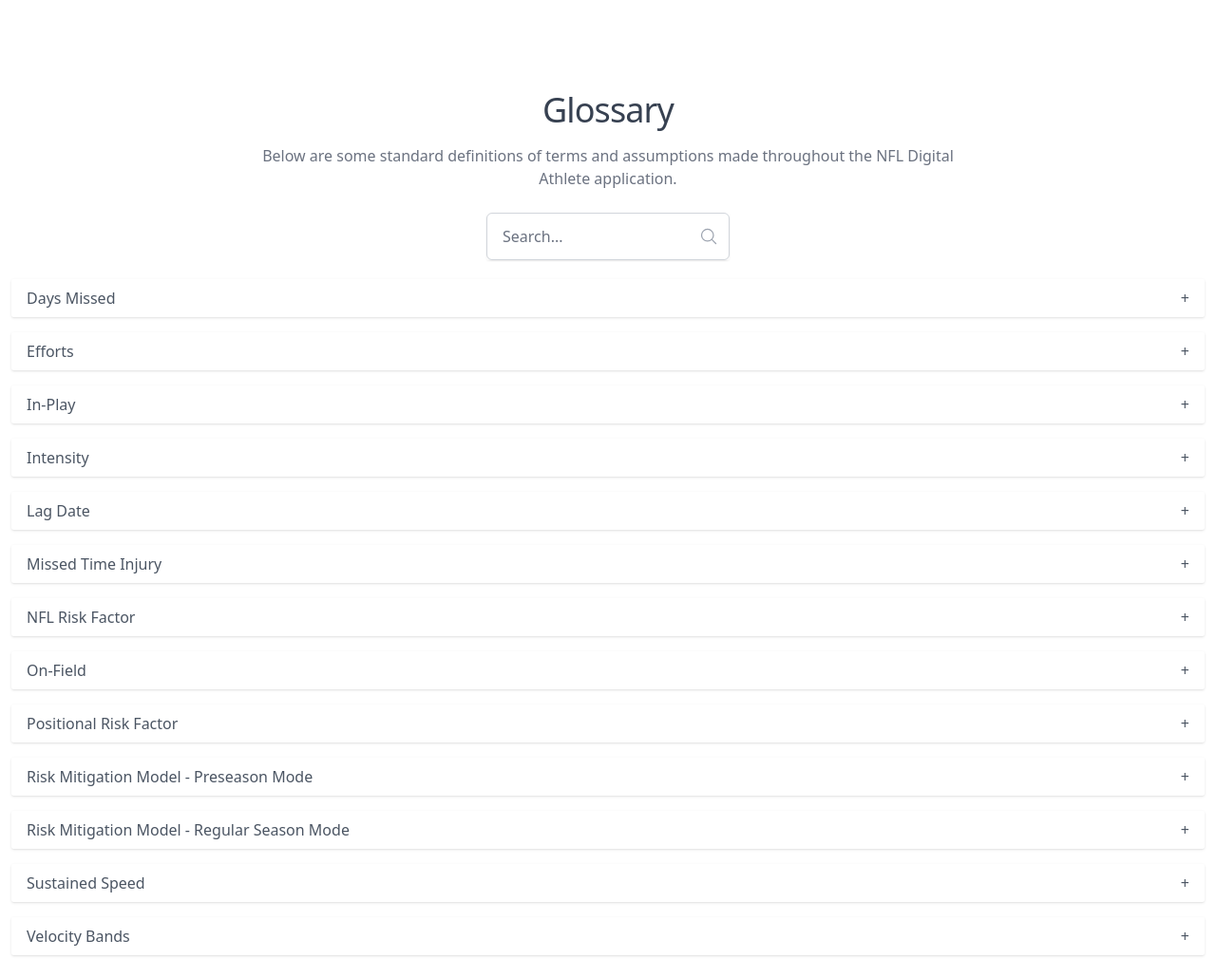
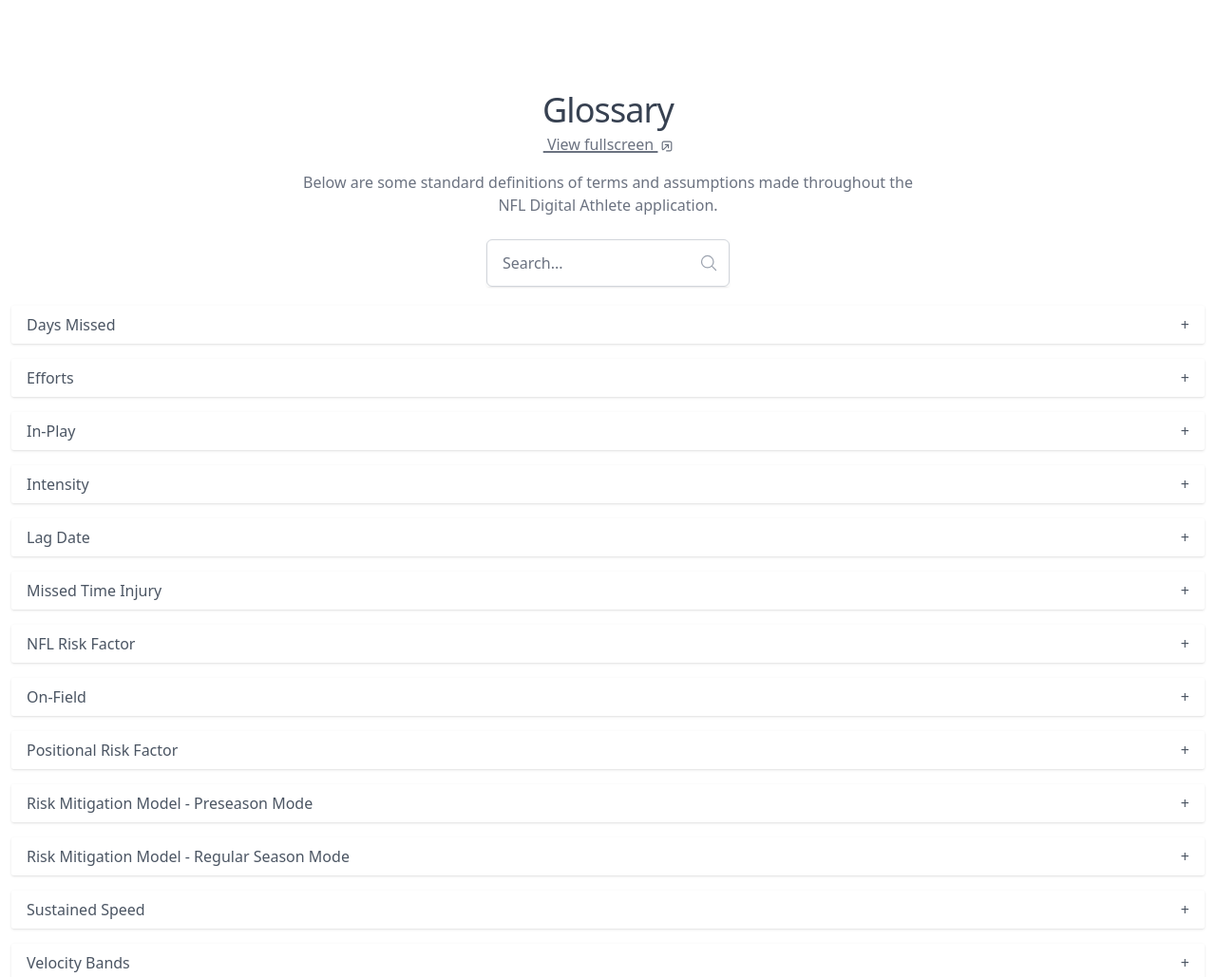
Before and after one commit to bhuddleston-biocorellc/digital-athlete-glossary, a website built with Parcel: page index.html in a window 1280 px wide. Shown: the top 1029 px of the page at 95% size. Built offline with nearby package versions, Linux system fonts and the light colour scheme.

Commit message:
Add user guide and ability to open full-screen

```diff
--- a/index.html
+++ b/index.html
@@ -11,8 +11,14 @@
 <body>
   <div class="container mx-auto">
     <div class="py-4 lg:py-24">
-      <h2 class="text-left hidden md:block md:text-center text-3xl mb-4 px-3 leading-8 tracking-tight text-gray-700 sm:text-4xl">Glossary</h2>
-      <p class="mx-auto px-3 max-w-3xl text-left md:text-center text-md text-gray-500">Below are some standard definitions of terms and assumptions made throughout the NFL Digital Athlete application.</p>
+      <h2 class="text-left hidden md:block md:text-center text-3xl mb-1 px-3 leading-8 tracking-tight text-gray-700 sm:text-4xl">Glossary</h2>
+      <p class="mx-auto mt-1 mb-4 px-3 max-w-3xl text-center md:text-center text-md text-gray-500">
+        &nbsp;<a href="https://digital-athlete-glossary.vercel.app/" class="underline decoration-2" target="_blank">
+          View fullscreen&nbsp;<img src="/img/open-fullscreen.svg" alt="Open fullscreen" class="inline-block h-5 w-5"/>
+        </a>
+      </p>
+      <p class="mx-auto px-3 max-w-2xl text-left md:text-center text-md text-gray-500">Below are some standard definitions of terms and assumptions made throughout the NFL&nbsp;Digital&nbsp;Athlete application.</p>
+
       <div x-data="{
         search: '',
         items: [
```
Also changed, not shown: dist/styles.css, img/open-fullscreen.svg (added), 1 other file.
